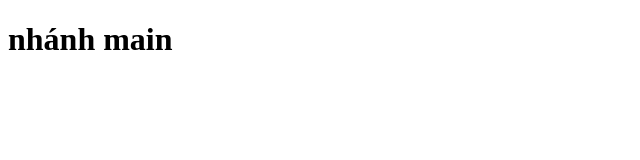
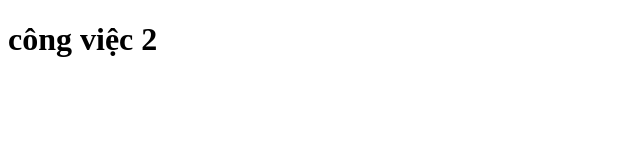
Before and after one commit to batnern/duan3, a plain HTML site: page index.html in a window 1280 px wide. Shown: the whole page, without its empty margins (0-640 px from the left). Drawn offline with Linux system fonts and the light colour scheme.

Commit message:
2. cong viec 2 commit lan 1

```diff
--- a/index.html
+++ b/index.html
@@ -6,6 +6,6 @@
     <title>học hành</title>
   </head>
   <body>
-    <h1>nhánh main</h1>
+    <h1>công việc 2</h1>
   </body>
 </html>
```
